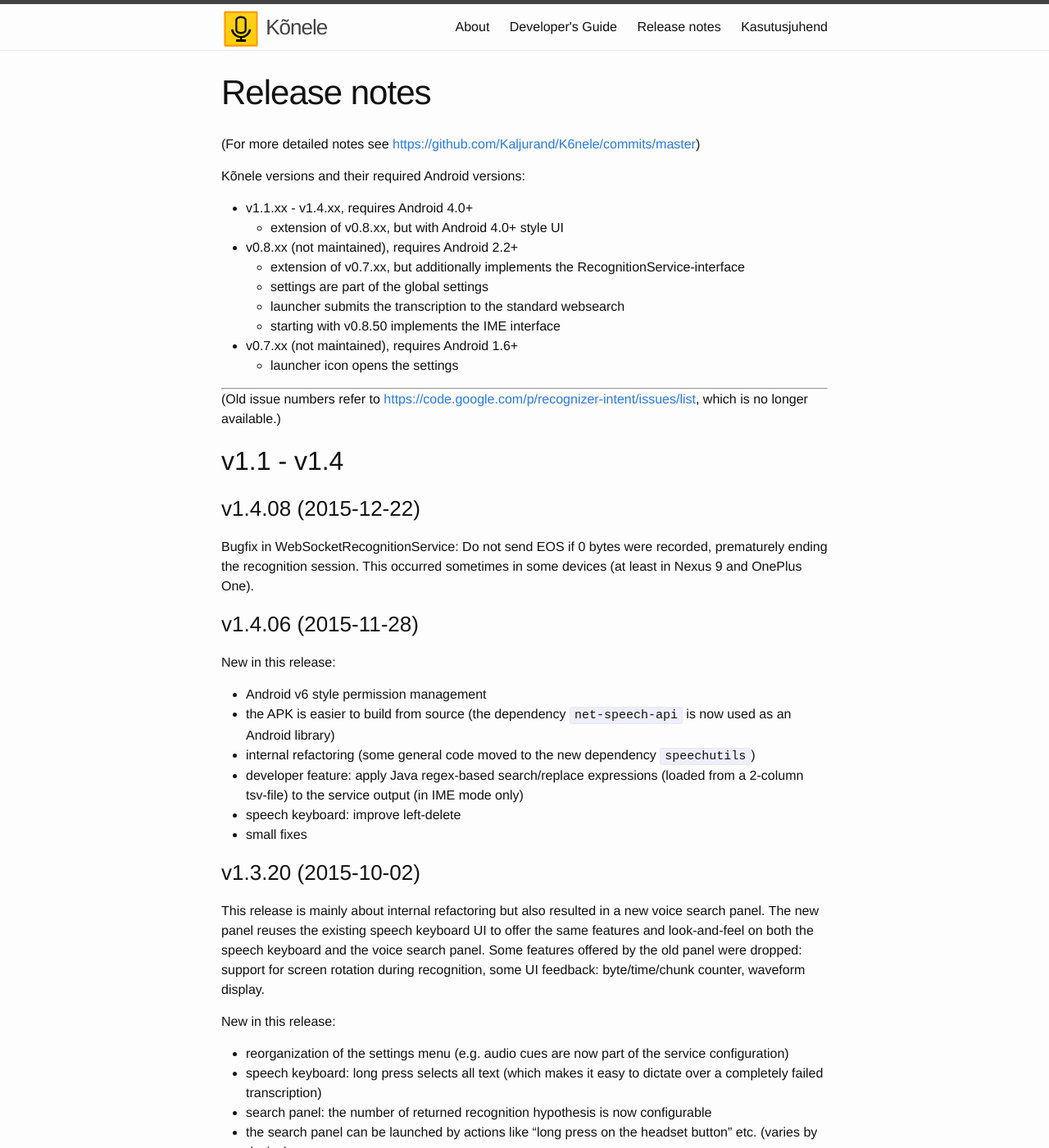
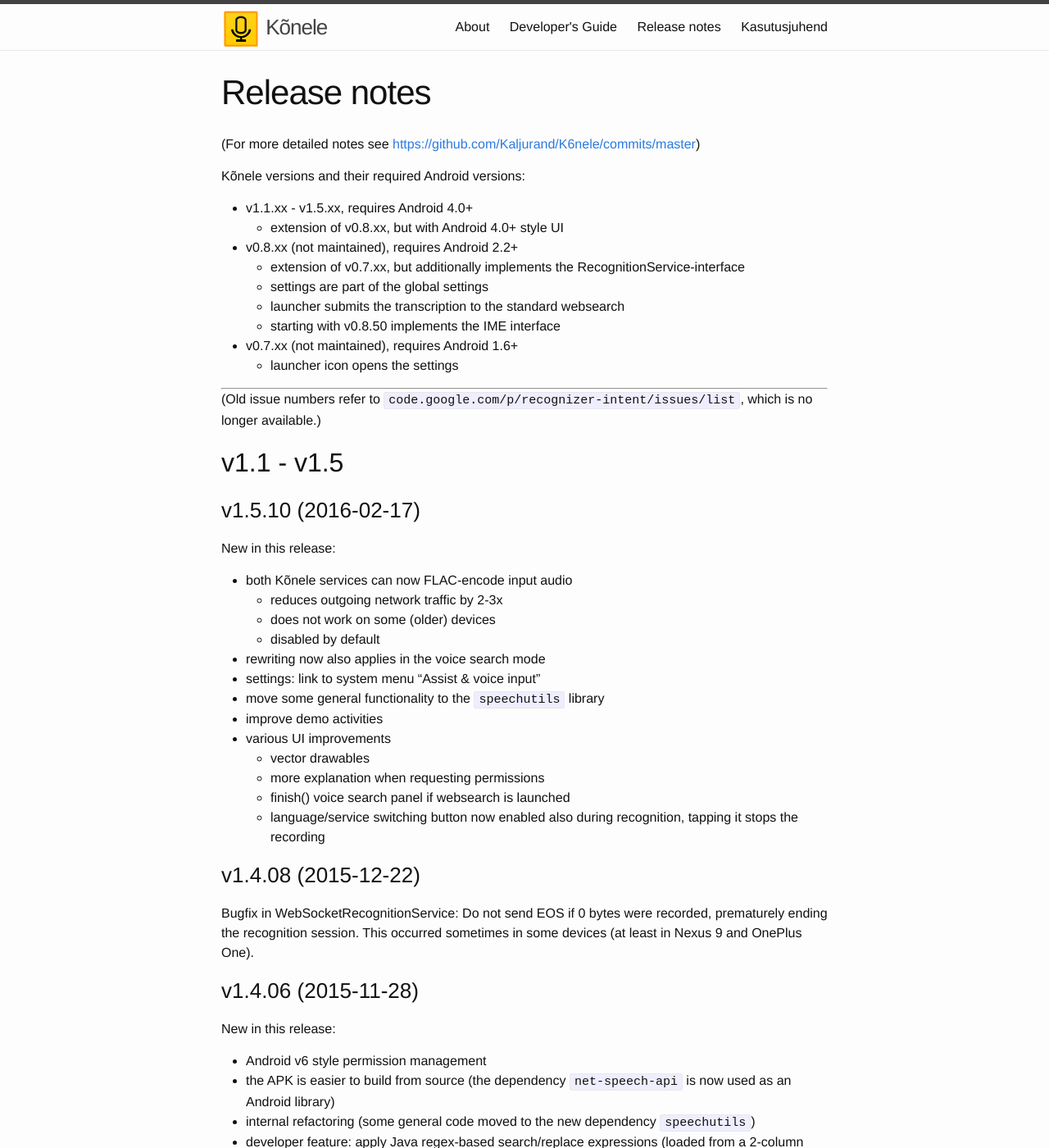
Before and after one commit to Kaljurand/K6nele, a Jekyll site: the page built from docs/en/release_notes.md, in a window 1280 px wide and 1400 px high. Shown: the whole window at 82% size. Built offline with Jekyll 4.4.1, drawn with Linux system fonts in a browser that asks for light colours.

Commit message:
Announce v1.5.10

```diff
--- a/docs/en/release_notes.md
+++ b/docs/en/release_notes.md
@@ -7,7 +7,7 @@ title: Release notes
 
 Kõnele versions and their required Android versions:
 
-  - v1.1.xx - v1.4.xx, requires Android 4.0+
+  - v1.1.xx - v1.5.xx, requires Android 4.0+
     - extension of v0.8.xx, but with Android 4.0+ style UI
   - v0.8.xx (not maintained), requires Android 2.2+
     - extension of v0.7.xx, but additionally implements the RecognitionService-interface
@@ -19,9 +19,27 @@ Kõnele versions and their required Android versions:
 
 ----
 
-(Old issue numbers refer to <https://code.google.com/p/recognizer-intent/issues/list>, which is no longer available.)
+(Old issue numbers refer to `code.google.com/p/recognizer-intent/issues/list`, which is no longer available.)
 
-## v1.1 - v1.4
+## v1.1 - v1.5
+
+### v1.5.10 (2016-02-17)
+
+New in this release:
+
+- both Kõnele services can now FLAC-encode input audio
+  - reduces outgoing network traffic by 2-3x
+  - does not work on some (older) devices
+  - disabled by default
+- rewriting now also applies in the voice search mode
+- settings: link to system menu "Assist & voice input"
+- move some general functionality to the `speechutils` library
+- improve demo activities
+- various UI improvements
+  - vector drawables
+  - more explanation when requesting permissions
+  - finish() voice search panel if websearch is launched
+  - language/service switching button now enabled also during recognition, tapping it stops the recording
 
 ### v1.4.08 (2015-12-22)
 
```
Also changed, not shown: _posts/2016-02-17-k6nele-1.5.10.md (added, +8 -0 lines), docs/et/user_guide.md (+6 -2 lines).
